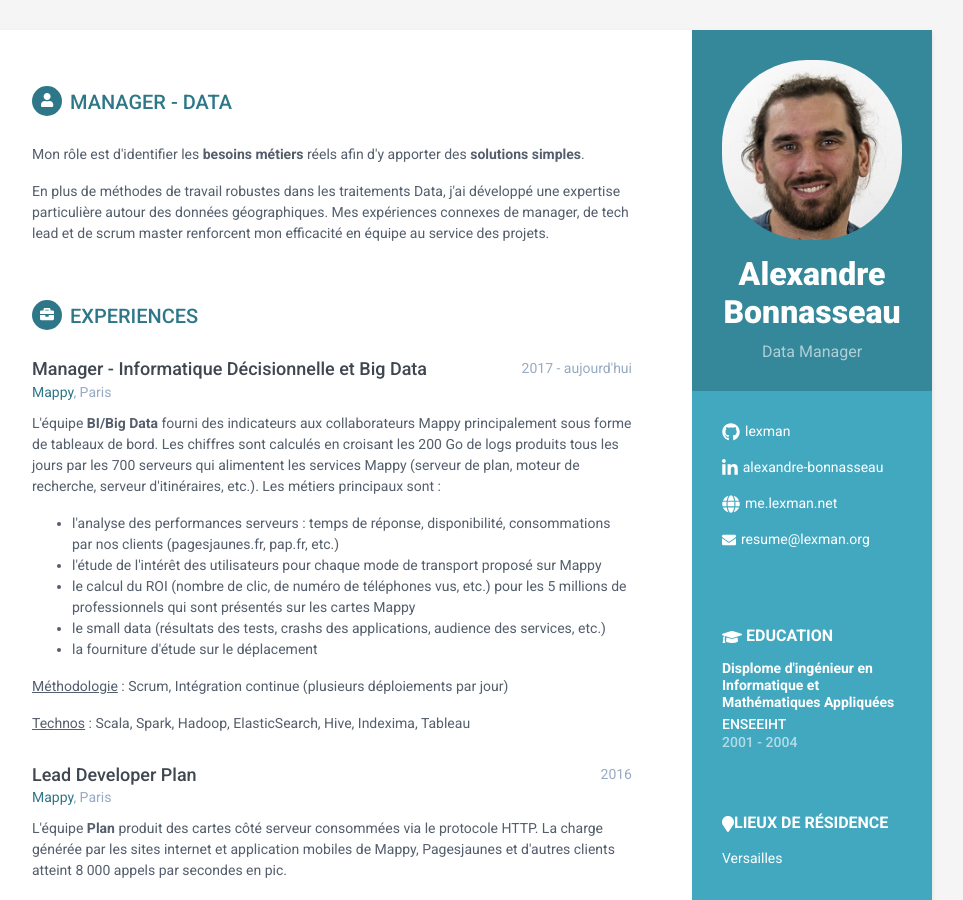
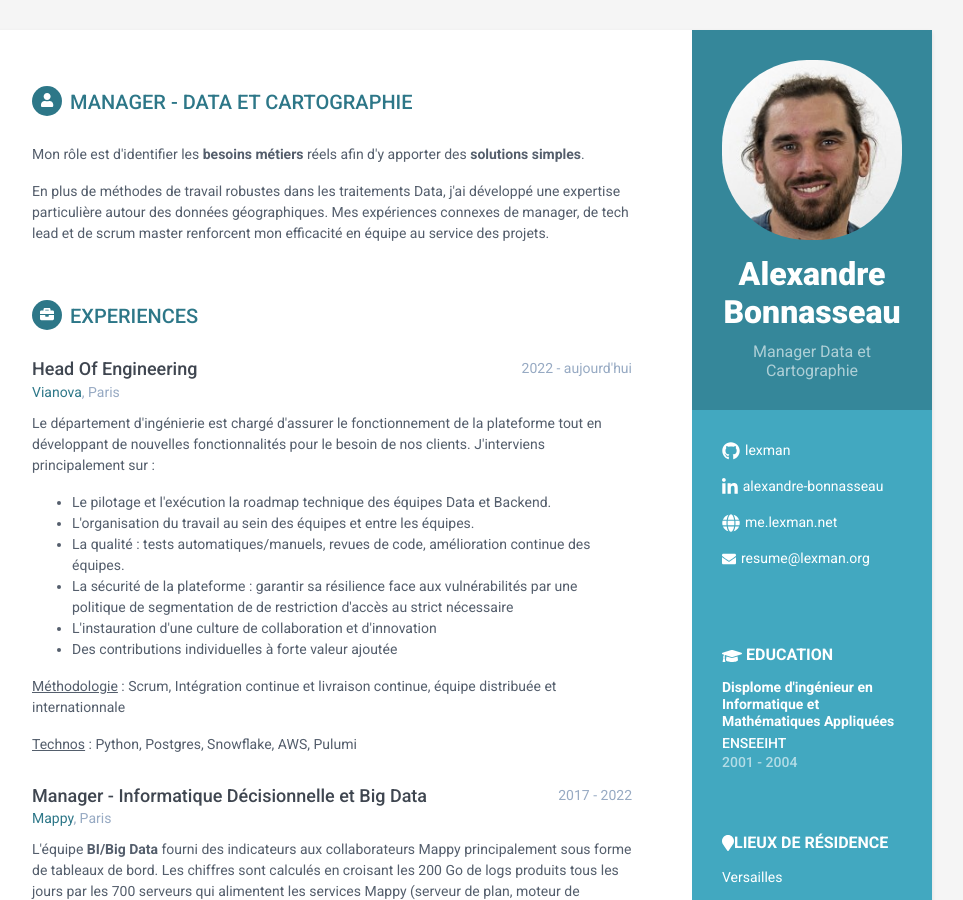
Before and after one commit to lexman/lexman.github.io, a Jekyll site: the page resume/fr/index.html, which Jekyll copies as it is, in a window 1280 px wide and 900 px high. Shown: the whole window, without its empty margins (188-1151 px from the left). Built offline with Jekyll 4.4.1, drawn with Linux system fonts in a browser that asks for light colours; nearby versions of some CDN libraries; comment, search, counter and statistics services are not loaded.

Commit message:
update with my Vianova experience

```diff
--- a/resume/fr/index.html
+++ b/resume/fr/index.html
@@ -41,7 +41,7 @@
             <div class="profile-container">
                 <img class="profile" src="assets/images/profile_alexandre_bonnasseau_small.jpg" alt="Photo of Alexandre Bonnasseau" width="180"/>
                 <h1 class="name">Alexandre Bonnasseau</h1>
-                <h3 class="tagline">Data Manager</h3>
+                <h3 class="tagline">Manager Data et Cartographie</h3>
             </div><!--//profile-container-->
 
             <div class="contact-container container-block">
@@ -90,7 +90,7 @@
         <div class="main-wrapper">
 
             <section class="section summary-section">
-                <h2 class="section-title"><span class="icon-holder"><i class="fas fa-user"></i></span>Manager - Data</h2>
+                <h2 class="section-title"><span class="icon-holder"><i class="fas fa-user"></i></span>Manager - Data et Cartographie</h2>
                 <div class="summary">
                     <p>Mon rôle est d'identifier les <b>besoins métiers</b> réels afin d'y apporter des <b>solutions simples</b>.</p>
                     <p>En plus de méthodes de travail robustes dans les traitements Data, j'ai développé une expertise particulière autour des données géographiques.
@@ -105,8 +105,35 @@
                 <div class="item">
                     <div class="meta">
                         <div class="upper-row">
+                            <h3 class="job-title">Head Of Engineering</h3>
+                            <div class="time">2022 - aujourd'hui</div>
+                        </div>
+                        <div class="company"><a href="https://www.vianova.io/">Vianova</a>, Paris</div>
+                    </div><!--//meta-->
+                    <div class="details">
+                        <p>
+Le département d'ingénierie est chargé d'assurer le fonctionnement de la plateforme tout en développant de nouvelles fonctionnalités pour le besoin de nos clients. J'interviens principalement sur :
+                         <ul>
+                            <li>Le pilotage et l'exécution la roadmap technique des équipes Data et Backend.</li>
+ <li>L'organisation du travail au sein des équipes et entre les équipes.</li>
+ <li>La qualité : tests automatiques/manuels, revues de code, amélioration continue des équipes.
+ <li>La sécurité de la plateforme : garantir sa résilience face aux vulnérabilités par une politique de segmentation de de restriction d'accès au strict nécessaire
+                        </li>
+ <li>L'instauration d'une culture de collaboration et d'innovation</li>
+ <li>Des contributions individuelles à forte valeur ajoutée</li>
+                    </ul>
+                        </p>
+                        <p><u>Méthodologie</u> : Scrum, Intégration continue et livraison continue, équipe distribuée et internationnale</p>
+                        <p><u>Technos</u> : Python, Postgres, Snowflake, AWS, Pulumi</p>
+                    </div>
+                </div>
+
+
+                <div class="item">
+                    <div class="meta">
+                        <div class="upper-row">
                             <h3 class="job-title">Manager - Informatique Décisionnelle et Big Data</h3>
-                            <div class="time">2017 - aujourd'hui</div>
+                            <div class="time">2017 - 2022</div>
                         </div>
                         <div class="company"><a href="https://www.mappy.com">Mappy</a>, Paris</div>
                     </div><!--//meta-->
```
Also changed, not shown: resume/en/index.html (+25 -2 lines).
